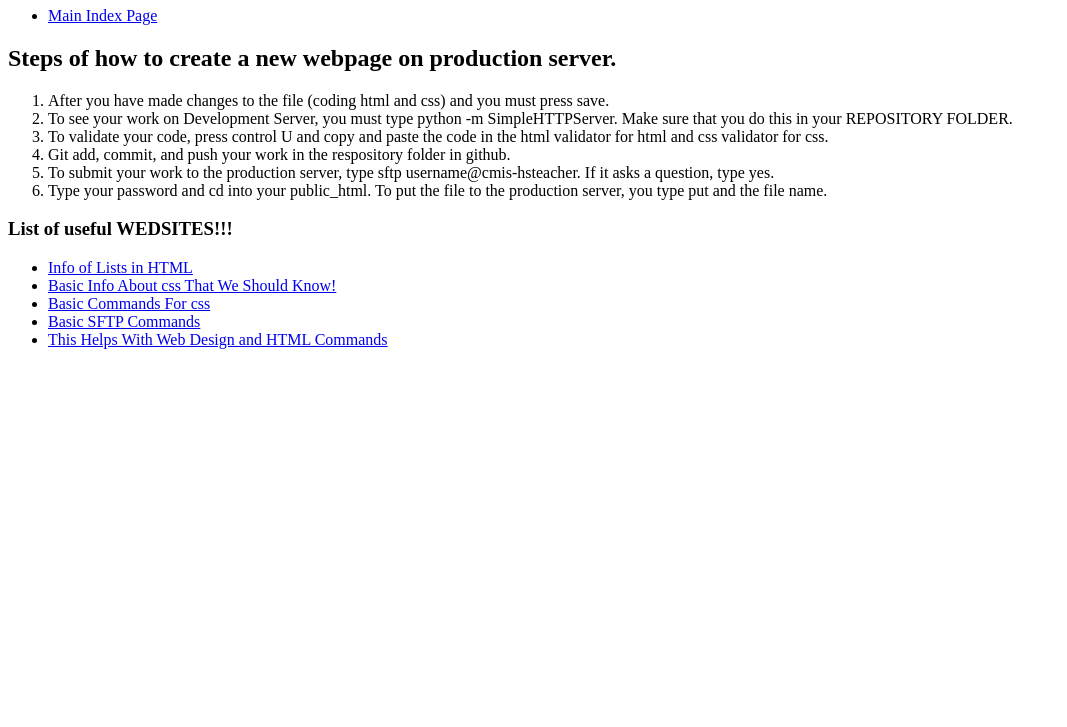
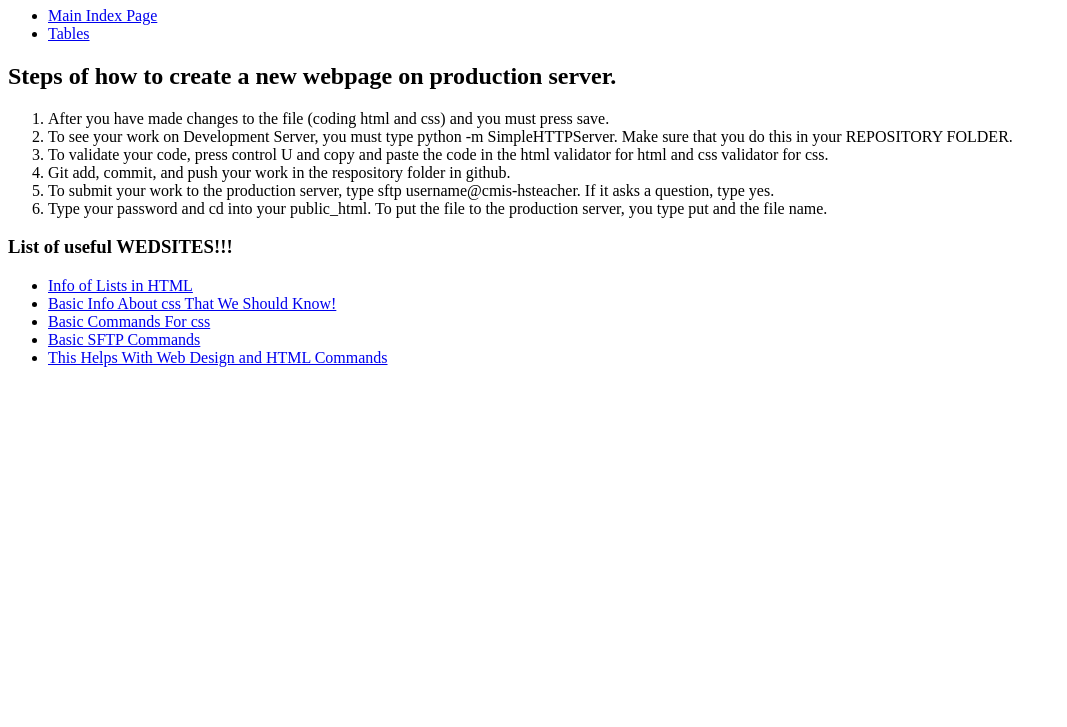
Before and after one commit to pai2365-cmis/pai2365-cmis-wd, a plain HTML site: page listsandlinks/index.html in a window 1280 px wide. Shown: the part 73-800 px from the top of the page, without its empty margins (0-1067 px from the left). Drawn offline with Linux system fonts and the light colour scheme.

Commit message:
I am done

```diff
--- a/listsandlinks/index.html
+++ b/listsandlinks/index.html
@@ -17,6 +17,10 @@
 			<ul>
 				<li>
 					<a href=".."> Main Index Page
+					</a>
+				</li>
+				<li>
+					<a href="../tables"> Tables
 					</a>
 				</li>
 			</ul>
```
